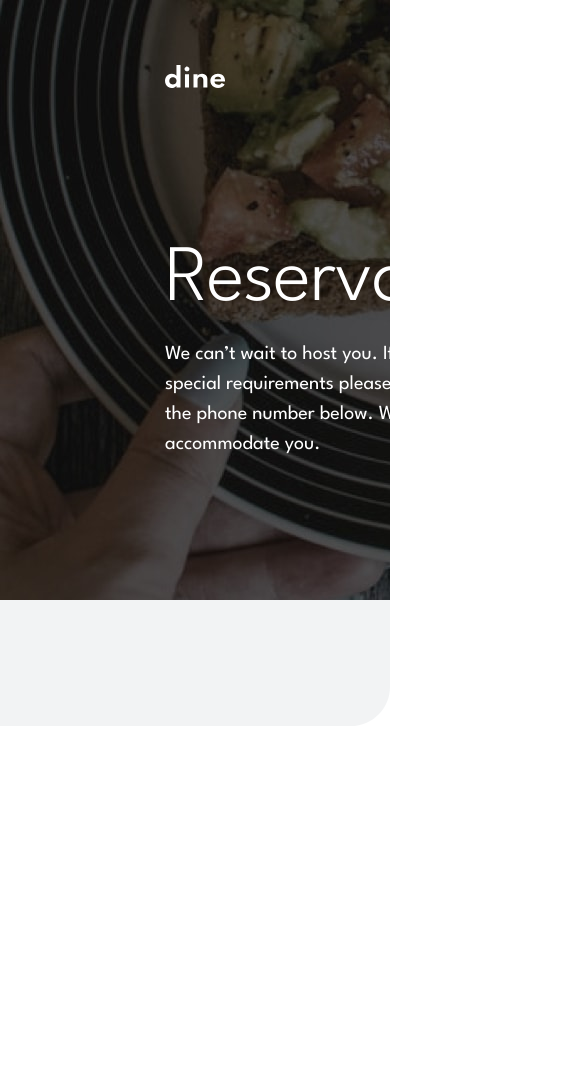
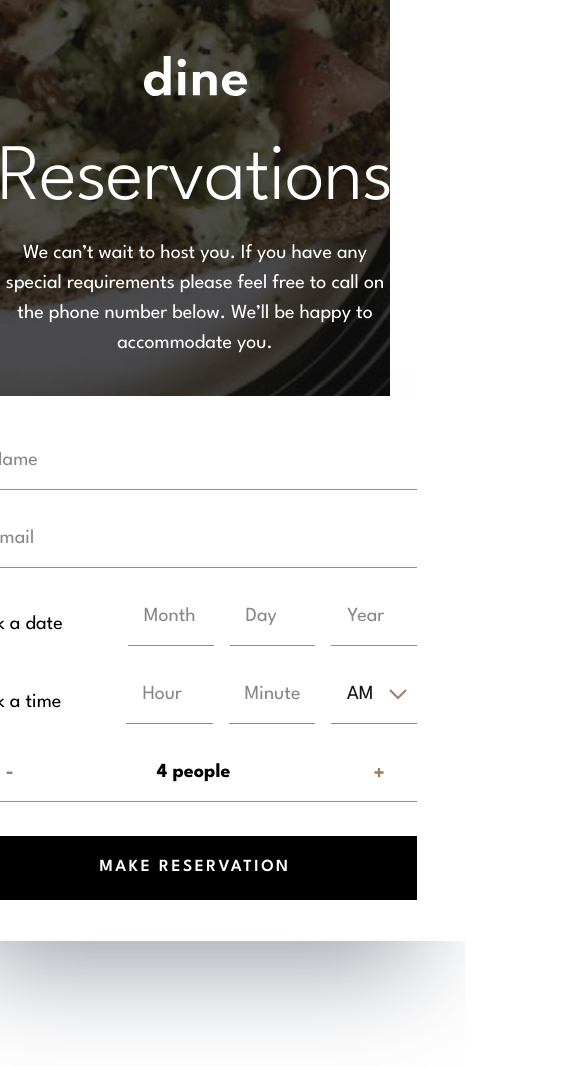
Before and after one commit to shaversj/dine-restaurant-website, a Next.js app: page /booking in a window 390 px wide. Shown: the top 1066 px of the page, 585 px wide, since content can reach past the window. Before the commit the page ends 966 px from the top, so only its background shows below. Built offline with nearby package versions, Linux system fonts and the light colour scheme.

Commit message:
Add tablet layout

```diff
--- a/src/app/booking/page.tsx
+++ b/src/app/booking/page.tsx
@@ -59,16 +59,16 @@ export default function BookingPage() {
 
   return (
     <div className={"font-league-spartan"}>
-      <header className={"h-[600px] bg-[url('/images/booking/hero-bg-desktop.jpg')] bg-cover bg-no-repeat"}>
-        <div className={"px-[165px] pt-[65px]"}>
-          <Image src={"/images/logo.svg"} alt="Logo" width={103} height={40} />
-          <div className={"flex gap-x-[125px] pt-[153px]"}>
-            <div className={"w-[445px]"}>
+      <header className={"h-[600px] bg-[url('/images/booking/hero-bg-mobile.jpg')] bg-cover bg-no-repeat md:bg-[url('/images/booking/hero-bg-tablet.jpg')] lg:bg-[url('/images/booking/hero-bg-desktop.jpg')]"}>
+        <div className={"px-6 pt-[56px] md:px-[40px] md:pt-[65px] lg:px-[165px]"}>
+          <Image src={"/images/logo.svg"} alt="Logo" className={"mx-auto md:mx-0"} width={103} height={40} />
+          <div className={"flex flex-col items-center pt-[44px] md:pt-[70px] lg:flex-row lg:gap-x-[125px] lg:pt-[153px]"}>
+            <div className={"text-center md:w-[573px] lg:w-[445px] lg:text-left"}>
               <h1 className={"text-heading-xl text-white"}>Reservations</h1>
               <p className={"text-body-primary pt-[18px] text-white"}>We can’t wait to host you. If you have any special requirements please feel free to call on the phone number below. We’ll be happy to accommodate you.</p>
             </div>
 
-            <form onSubmit={handleSubmit(onSubmit)} className={"z-20 h-[545px] w-[540px] space-y-[34px] bg-white px-[48px] pt-[50px] shadow-[0px_75px_100px_-50px_rgba(56,66,86,0.503223)]"}>
+            <form onSubmit={handleSubmit(onSubmit)} className={"z-20 mt-[38px] h-[545px] w-[540px] space-y-[34px] bg-white px-[48px] pt-[50px] shadow-[0px_75px_100px_-50px_rgba(56,66,86,0.503223)] lg:mt-0"}>
               <div className={"relative"}>
                 <Input type={"text"} placeholder={"Name"} register={register} registerName={"name"} ariaInvalid={!!errors.name} />
                 <Error ariaInvalid={!!errors.name} errorMessage={errors.name?.message} variant={"smallPadding"} />
@@ -123,9 +123,9 @@ export default function BookingPage() {
         </div>
       </header>
 
-      <section className={"relative bg-white"}>
-        <img src={"/images/patterns/pattern-lines.svg"} className={"absolute translate-x-[655px] translate-y-[162px]"} alt="Lines" />
-        <img src={"/images/patterns/pattern-curve-bottom-right.svg"} alt="Pattern Bottom Right" />
+      <section className={"relative h-[534px] bg-white md:h-[435px] lg:h-auto"}>
+        <img src={"/images/patterns/pattern-lines.svg"} className={"absolute hidden translate-x-[655px] translate-y-[162px] lg:block"} alt="Lines" />
+        <img src={"/images/patterns/pattern-curve-bottom-right.svg"} className={"invisible lg:visible"} alt="Pattern Bottom Right" />
       </section>
 
       <Footer />
--- a/src/components/Footer.tsx
+++ b/src/components/Footer.tsx
@@ -2,16 +2,16 @@ import Image from "next/image";
 
 export default function Footer() {
   return (
-    <footer className={"text-footer h-[240px] px-[165px]"}>
-      <div className={"flex items-start pt-20"}>
+    <footer className={"text-footer h-[240px] px-6 md:px-[40px] lg:px-[165px]"}>
+      <div className={"flex flex-col items-center py-20 md:flex-row md:items-start md:gap-x-[129.58px] md:py-16"}>
         <Image src={"/images/logo.svg"} alt="Logo" width={103} height={40} />
-        <div className={"ml-auto flex w-[814px]"}>
+        <div className={"flex flex-col pt-[42px] text-center md:pt-0 md:text-left lg:ml-auto lg:w-[814px] lg:flex-row"}>
           <div>
             <p>Marthwaite, Sedbergh</p>
             <p>Cumbria</p>
             <a href={"tel:+00441234567"}>+00 44 1234 4567</a>
           </div>
-          <div className={"ml-auto w-[446px]"}>
+          <div className={"pt-8 lg:ml-auto lg:w-[446px] lg:pt-0"}>
             <p>Open Times</p>
             <p>MON - FRI: 09:00 AM - 10:00 PM</p>
             <p>SAT - SUN: 09:00 AM - 11:30 PM</p>
```
